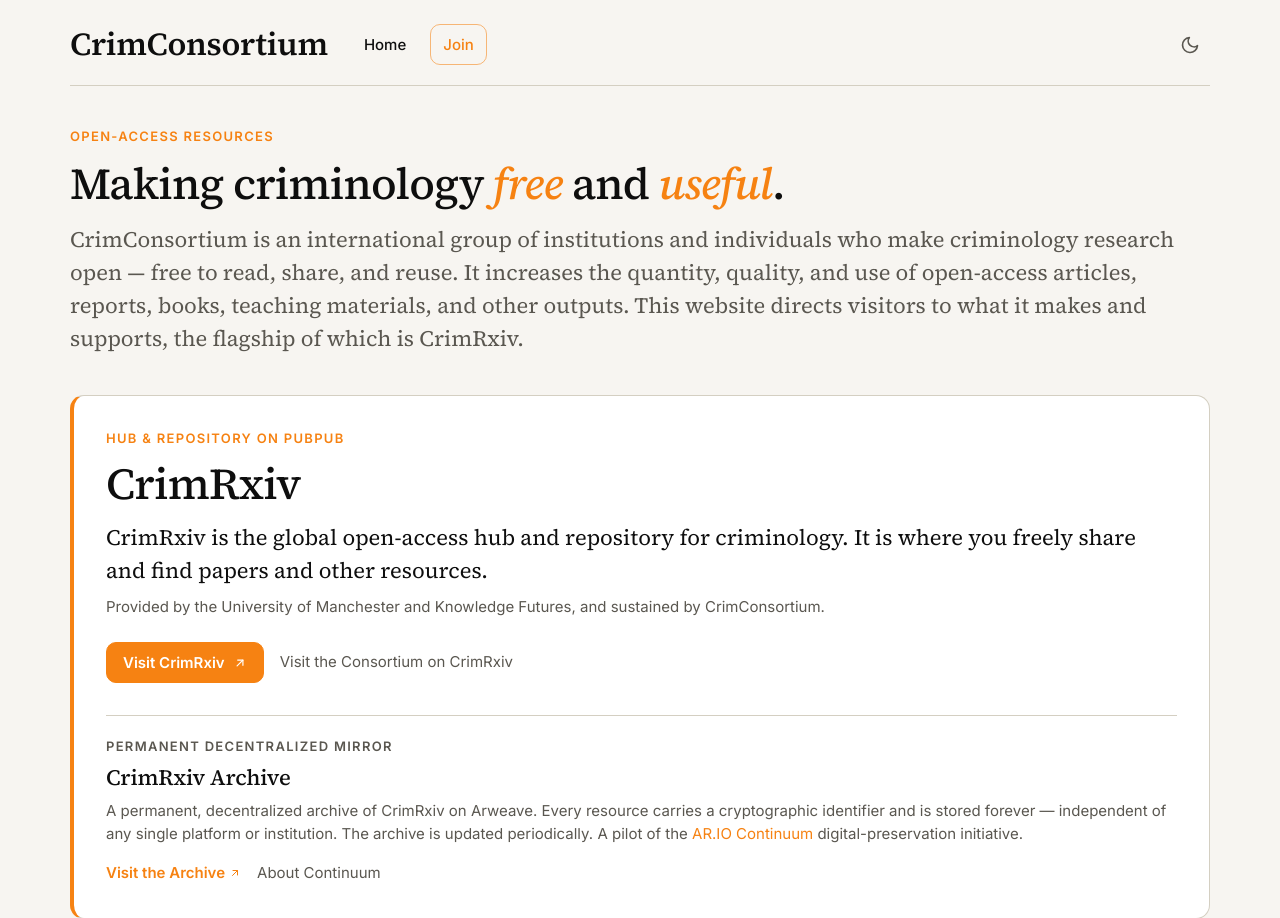
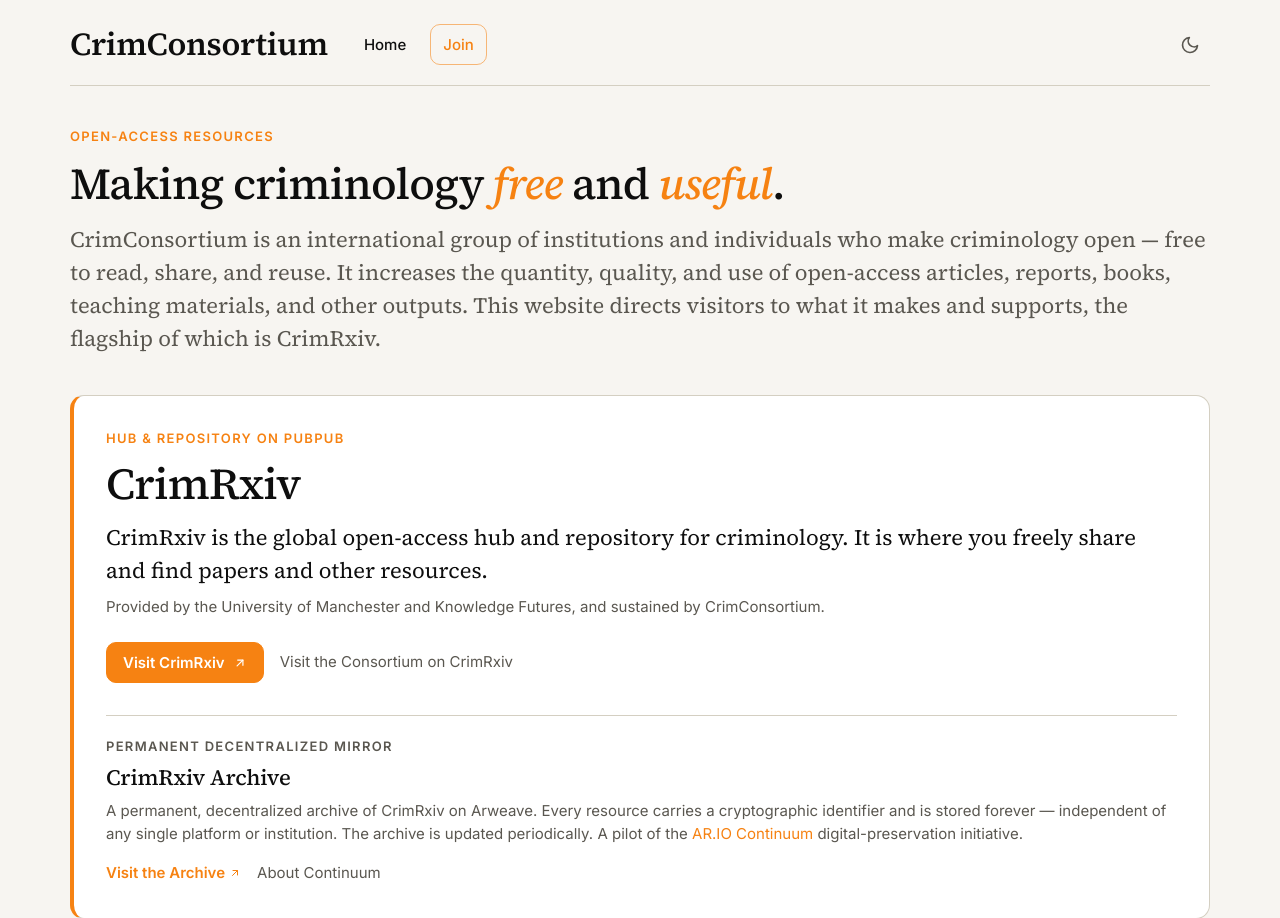
Before and after one commit to CrimConsortium-CrimRxiv/explore-criminology, a plain HTML site: page index.html in a window 1280 px wide. Shown: the top 918 px of the page. Drawn offline with Linux system fonts and the light colour scheme.

Commit message:
Hero lead: drop 'research'

```diff
--- a/index.html
+++ b/index.html
@@ -64,7 +64,7 @@
         <div class="hero-eyebrow">Open-access resources</div>
         <h1 class="hero-title">Making criminology <em>free</em> and <em>useful</em>.</h1>
         <p class="hero-lead">
-          CrimConsortium is an international group of institutions and individuals who make criminology research open — free to read, share, and reuse. It increases the quantity, quality, and use of open-access articles, reports, books, teaching materials, and other outputs. This website directs visitors to what it makes and supports, the flagship of which is CrimRxiv.
+          CrimConsortium is an international group of institutions and individuals who make criminology open — free to read, share, and reuse. It increases the quantity, quality, and use of open-access articles, reports, books, teaching materials, and other outputs. This website directs visitors to what it makes and supports, the flagship of which is CrimRxiv.
         </p>
       </section>
 
```
